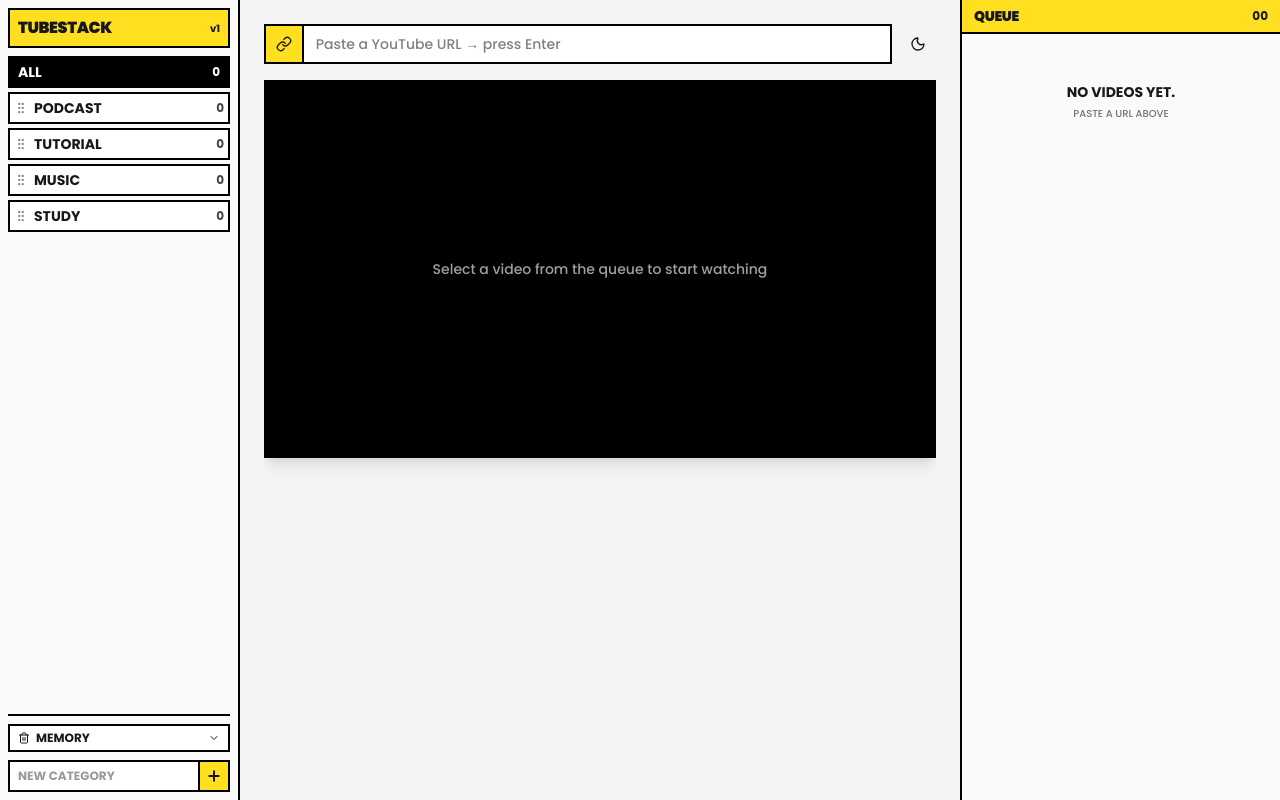
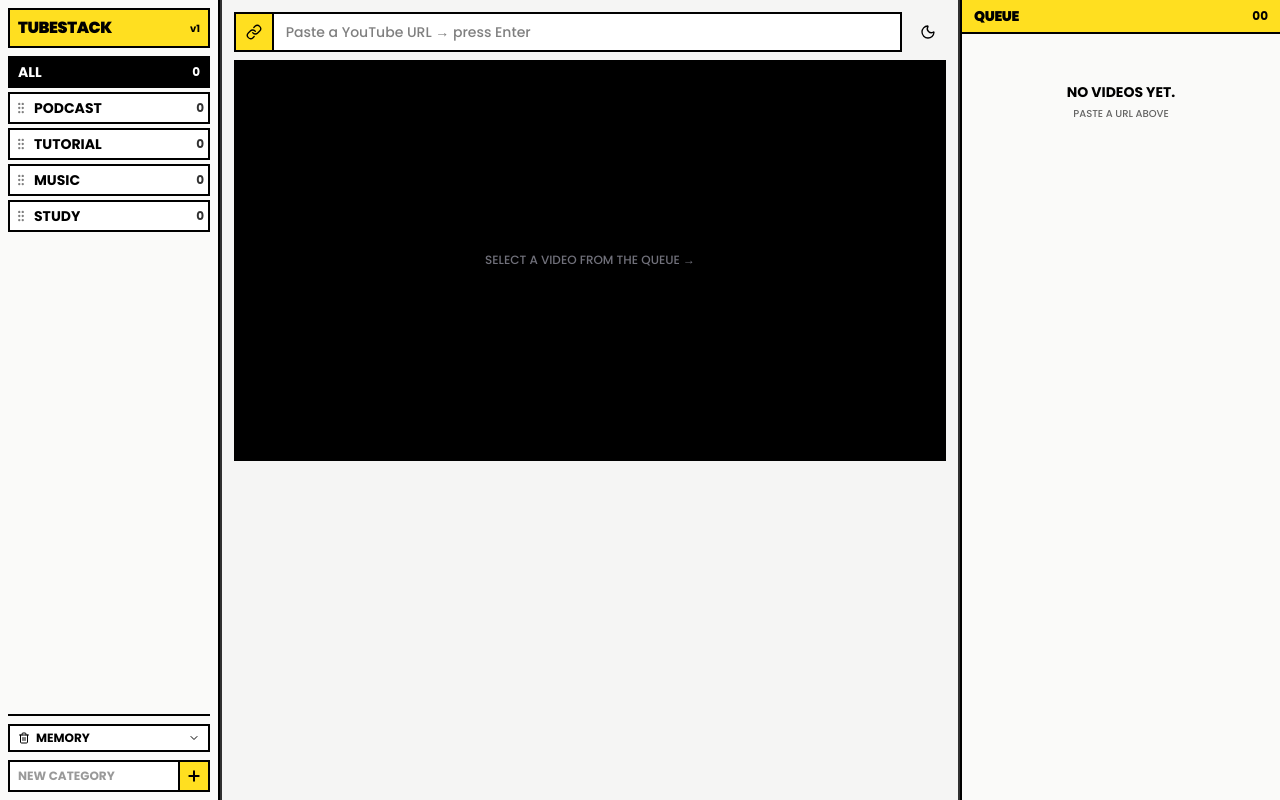
Before and after one commit to KabirKhanuja/Tubestack, a Next.js app: page / in a window 1280 px wide. Built offline with nearby package versions, Linux system fonts and the light colour scheme.

Commit message:
neo proper

```diff
--- a/app/page.tsx
+++ b/app/page.tsx
@@ -8,6 +8,7 @@
 import { AddVideoBar } from "@/components/add-video-bar";
 import { YouTubePlayer } from "@/components/youtube-player";
 import { ThemeToggle } from "@/components/theme-toggle";
+import { Resizer } from "@/components/resizer";
 import {
   CategoryPickerModal,
   type PendingVideo,
@@ -16,6 +17,7 @@
 import { reorder } from "@/lib/dnd";
 import {
   DEFAULT_CATEGORIES,
+  DEFAULT_LAYOUT,
   type Category,
   type TubestackState,
   type Video,
@@ -32,9 +34,20 @@
   videos: [],
   activeCategoryId: "__all__",
   activeVideoId: null,
+  layout: DEFAULT_LAYOUT,
 };
 
 const COMPLETE_THRESHOLD = 0.95;
+
+// Panel width constraints (px)
+const SIDEBAR_MIN = 160;
+const SIDEBAR_MAX = 400;
+const QUEUE_MIN = 200;
+const QUEUE_MAX = 480;
+
+function clamp(value: number, min: number, max: number) {
+  return Math.min(max, Math.max(min, value));
+}
 
 function ensureDefaults(s: TubestackState): TubestackState {
   const existingIds = new Set(s.categories.map((c) => c.id));
@@ -42,7 +55,11 @@
     ...DEFAULT_CATEGORIES.filter((c) => !existingIds.has(c.id)),
     ...s.categories,
   ];
-  return { ...s, categories: merged };
+  return {
+    ...s,
+    categories: merged,
+    layout: s.layout ?? DEFAULT_LAYOUT,
+  };
 }
 
 function slug(name: string): string {
@@ -66,7 +83,43 @@
   const [pendingVideo, setPendingVideo] = useState<PendingVideo | null>(null);
 
   const merged = useMemo(() => ensureDefaults(state), [state]);
-  const { categories, videos, activeCategoryId, activeVideoId } = merged;
+  const { categories, videos, activeCategoryId, activeVideoId, layout } = merged;
+
+  const sidebarWidth = layout.sidebarWidth;
+  const queueWidth = layout.queueWidth;
+
+  /* ---------- Resizers ---------- */
+
+  const handleSidebarDrag = useCallback((dx: number) => {
+    setState((s) => ({
+      ...s,
+      layout: {
+        ...s.layout,
+        sidebarWidth: clamp(
+          (s.layout?.sidebarWidth ?? DEFAULT_LAYOUT.sidebarWidth) + dx,
+          SIDEBAR_MIN,
+          SIDEBAR_MAX
+        ),
+      },
+    }));
+  }, [setState]);
+
+  const handleQueueDrag = useCallback((dx: number) => {
+    // Right resizer: drag left (negative dx) expands queue
+    setState((s) => ({
+      ...s,
+      layout: {
+        ...s.layout,
+        queueWidth: clamp(
+          (s.layout?.queueWidth ?? DEFAULT_LAYOUT.queueWidth) - dx,
+          QUEUE_MIN,
+          QUEUE_MAX
+        ),
+      },
+    }));
+  }, [setState]);
+
+  /* ---------- Counts ---------- */
 
   const counts = useMemo(() => {
     const out: Record<string, number> = {};
@@ -449,9 +502,12 @@
   /* ---------- Render ---------- */
 
   return (
-    <div className="flex h-dvh w-full bg-zinc-100 text-zinc-900 dark:bg-zinc-900 dark:text-zinc-100">
-      {/* Left: Categories */}
-      <div className="hidden w-60 shrink-0 sm:block">
+    <div className="flex h-dvh w-full overflow-hidden bg-stone-100 text-black dark:bg-zinc-950 dark:text-zinc-100">
+      {/* Left: Categories — resizable */}
+      <div
+        className="hidden shrink-0 sm:block"
+        style={{ width: sidebarWidth }}
+      >
         <CategorySidebar
           categories={categories}
           activeId={activeCategoryId}
@@ -465,8 +521,14 @@
         />
       </div>
 
+      {/* Resizer: sidebar ↔ player */}
+      <Resizer
+        onDrag={handleSidebarDrag}
+        ariaLabel="Resize sidebar"
+      />
+
       {/* Middle: Player */}
-      <main className="flex min-w-0 flex-1 flex-col gap-4 p-4 lg:p-6">
+      <main className="flex min-w-0 flex-1 flex-col gap-2 p-3">
         <div className="flex shrink-0 items-center gap-2">
           <div className="min-w-0 flex-1">
             <AddVideoBar loading={pickerLoading} onSubmit={handleAddUrl} />
@@ -474,7 +536,7 @@
           <ThemeToggle />
         </div>
 
-        <div className="flex flex-1 flex-col items-stretch justify-start gap-4 overflow-hidden">
+        <div className="flex flex-1 flex-col items-stretch justify-start gap-2 overflow-hidden">
           <YouTubePlayer
             videoId={hydrated && activeVideo ? activeVideo.videoId : null}
             startSeconds={activeVideo?.watchedSeconds ?? 0}
@@ -483,13 +545,13 @@
           />
 
           {activeVideo && (
-            <div className="flex items-start justify-between gap-3 rounded-xl border border-zinc-200 bg-white p-4 dark:border-zinc-800 dark:bg-zinc-950">
+            <div className="flex items-start justify-between gap-2 border-2 border-black bg-white p-2 dark:border-zinc-100 dark:bg-zinc-900">
               <div className="min-w-0 flex-1">
-                <h2 className="text-base font-semibold leading-tight">
+                <h2 className="text-sm font-black leading-tight uppercase">
                   {activeVideo.title}
                 </h2>
                 {activeVideo.author && (
-                  <p className="mt-1 text-sm text-zinc-500">
+                  <p className="mt-0.5 font-mono text-xs uppercase opacity-60">
                     {activeVideo.author}
                   </p>
                 )}
@@ -498,18 +560,27 @@
                 href={canonicalUrl(activeVideo.videoId)}
                 target="_blank"
                 rel="noopener noreferrer"
-                className="inline-flex shrink-0 items-center gap-1.5 rounded-md border border-zinc-300 px-3 py-1.5 text-xs font-medium text-zinc-700 transition-colors hover:border-red-500 hover:text-red-600 dark:border-zinc-700 dark:text-zinc-300 dark:hover:border-red-500 dark:hover:text-red-400"
+                className="inline-flex shrink-0 items-center gap-1 border-2 border-black px-2 py-1 text-xs font-bold uppercase transition-colors hover:bg-red-500 hover:text-white dark:border-zinc-100 dark:hover:border-red-500"
               >
-                <ExternalLink className="h-3.5 w-3.5" />
-                Watch on YouTube
+                <ExternalLink className="h-3 w-3" />
+                YouTube
               </a>
             </div>
           )}
         </div>
       </main>
 
-      {/* Right: Queue */}
-      <div className="hidden w-80 shrink-0 lg:block">
+      {/* Resizer: player ↔ queue */}
+      <Resizer
+        onDrag={handleQueueDrag}
+        ariaLabel="Resize queue"
+      />
+
+      {/* Right: Queue — resizable */}
+      <div
+        className="hidden shrink-0 lg:block"
+        style={{ width: queueWidth }}
+      >
         <QueuePanel
           videos={filteredVideos}
           activeVideoId={activeVideoId}
--- a/components/youtube-player.tsx
+++ b/components/youtube-player.tsx
@@ -1,7 +1,6 @@
 "use client";
 
 import { useEffect, useMemo, useRef, useState } from "react";
-import { Button } from "@/components/ui/button";
 
 declare global {
   interface Window {
@@ -226,36 +225,36 @@
   const watchUrl = videoId ? `https://www.youtube.com/watch?v=${videoId}` : null;
 
   return (
-    <div className="relative w-full overflow-hidden rounded-xl bg-black aspect-video shadow-lg ring-1 ring-white/10">
+    <div className="relative w-full overflow-hidden border-2 border-black bg-black aspect-video dark:border-zinc-100">
       <div className="absolute inset-0">
         <div ref={containerRef} className="h-full w-full" />
       </div>
 
       {videoId && playerErrorCode !== null && (
-        <div className="absolute inset-0 z-10 flex items-center justify-center bg-black/70 p-6">
-          <div className="max-w-md text-center">
-            <p className="text-sm font-medium text-white">
+        <div className="absolute inset-0 z-10 flex items-center justify-center bg-black/85 p-4">
+          <div className="border-2 border-yellow-300 bg-black p-4 text-center max-w-sm">
+            <p className="text-sm font-black uppercase text-white leading-snug">
               {isEmbedBlocked
-                ? "This video can’t be played inside Tubestack. The rights holder blocked embedding."
-                : "This video can’t be played here right now."}
+                ? "Embedding blocked by rights holder."
+                : "Can't play this video here."}
             </p>
-            <p className="mt-2 text-xs text-zinc-200">
-              You can still watch it directly on YouTube.
+            <p className="mt-1 font-mono text-[11px] uppercase text-zinc-400">
+              Watch it on YouTube directly.
             </p>
-            <div className="mt-4 flex items-center justify-center gap-2">
-              <Button
+            <div className="mt-3">
+              <button
                 type="button"
-                variant="secondary"
+                className="border-2 border-yellow-300 bg-yellow-300 px-3 py-1.5 text-xs font-black uppercase text-black hover:bg-yellow-400 transition-colors"
                 onClick={() => {
                   if (!watchUrl) return;
                   window.open(watchUrl, "_blank", "noopener,noreferrer");
                 }}
               >
                 Watch on YouTube
-              </Button>
+              </button>
             </div>
-            <p className="mt-3 text-[11px] text-zinc-300">
-              Error code: {playerErrorCode}
+            <p className="mt-2 font-mono text-[10px] text-zinc-600 uppercase">
+              ERR {playerErrorCode}
             </p>
           </div>
         </div>
@@ -263,11 +262,11 @@
 
       <div
         aria-hidden={Boolean(videoId)}
-        className={`pointer-events-none absolute inset-0 flex items-center justify-center text-sm text-zinc-400 transition-opacity duration-200 ${
+        className={`pointer-events-none absolute inset-0 flex items-center justify-center font-mono text-xs uppercase text-zinc-500 transition-opacity duration-200 ${
           videoId ? "opacity-0" : "opacity-100"
         }`}
       >
-        Select a video from the queue to start watching
+        Select a video from the queue →
       </div>
     </div>
   );
```
